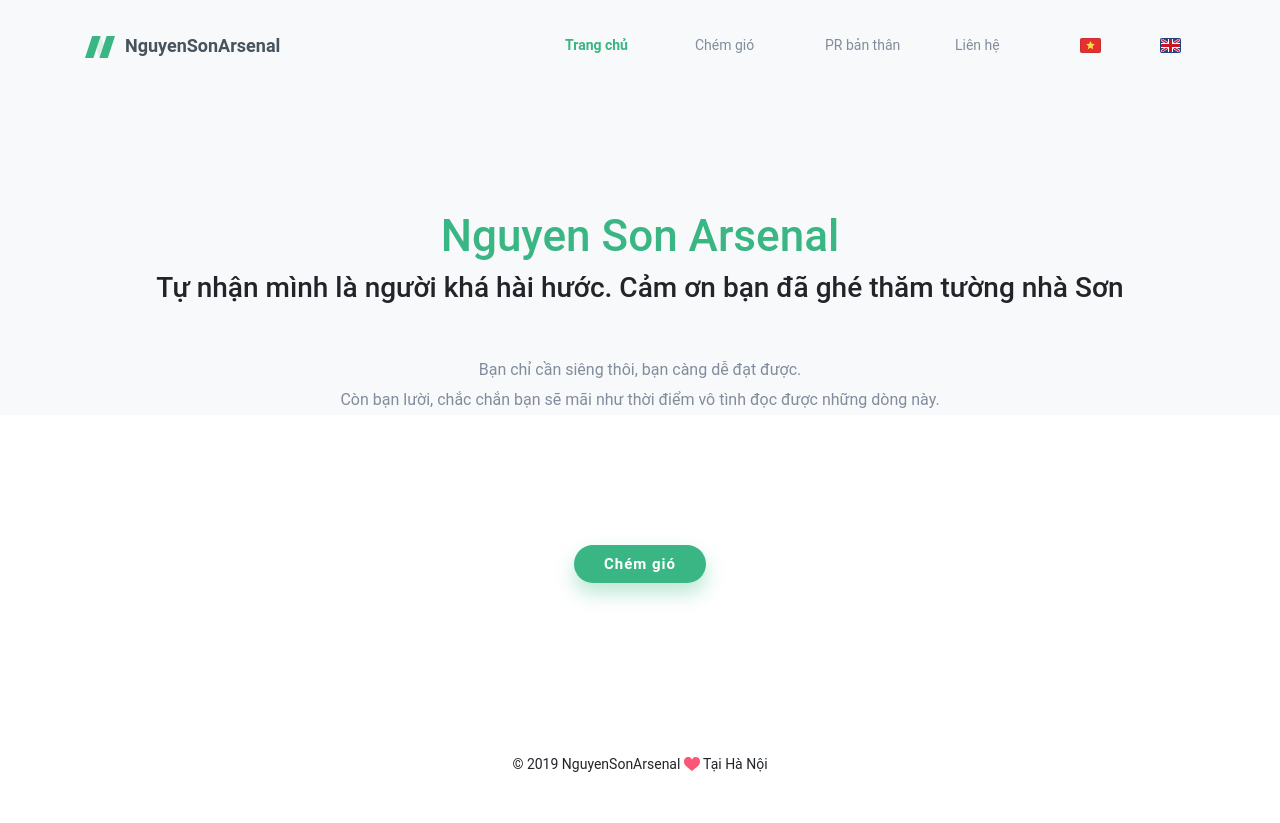
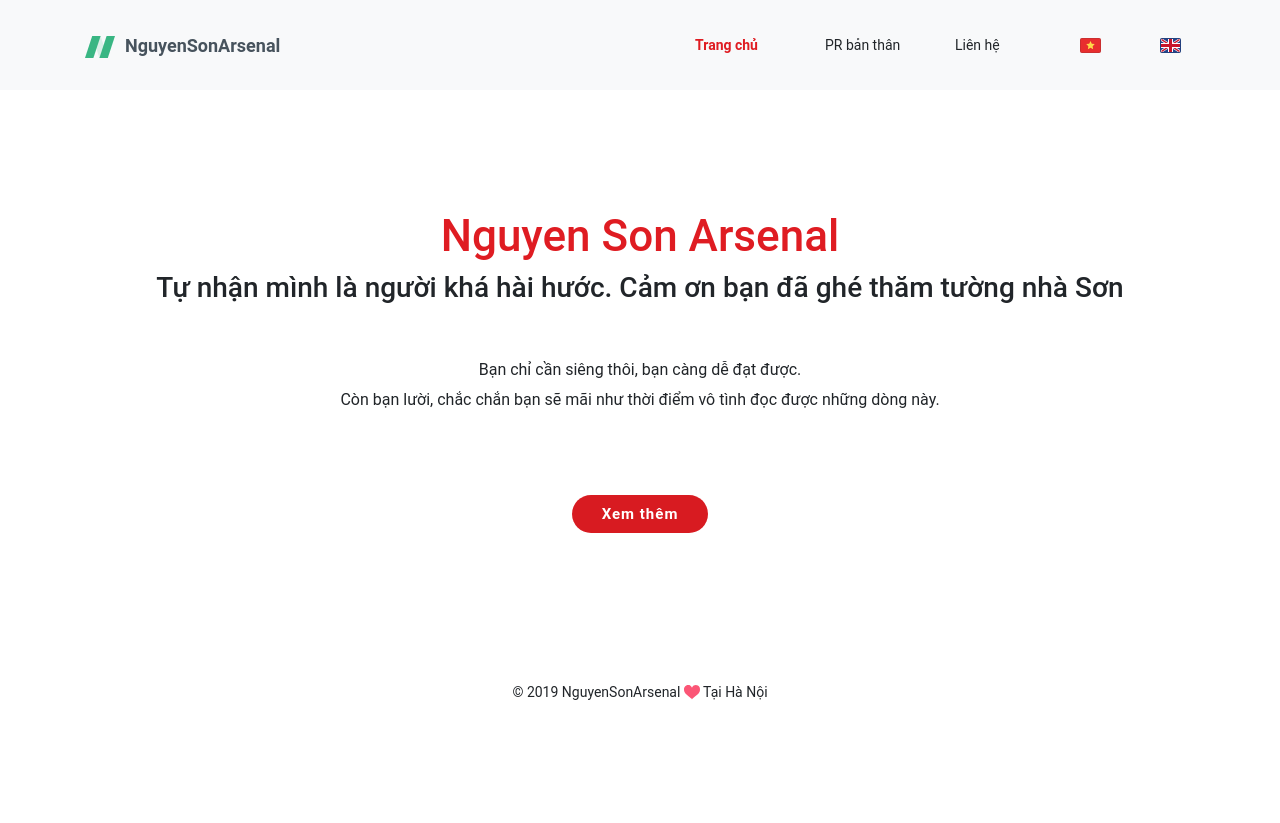
Before and after one commit to NguyenSonArsenal/my_blog, a PHP site: page / in a window 1280 px wide. Shown: the top 823 px of the page. After the commit the page ends 700 px from the top, so only its background shows below. Run offline with PHP 8.4, Linux system fonts and the light colour scheme; some libraries are stand-ins or nearby versions.

Commit message:
add content home page

```diff
--- a/assets/css/contact.css
+++ b/assets/css/contact.css
@@ -14,3 +14,7 @@
 .contact__list h3 {
     margin-bottom: 20px;
 }
+
+.contact .contact__list ul li a{
+    color: #212529;
+}
--- a/assets/css/index.css
+++ b/assets/css/index.css
@@ -0,0 +1,8 @@
+.name {
+    color: #df1c22;
+}
+
+#top .link-profile {
+    text-decoration: none;
+    cursor: pointer;
+}
--- a/assets/css/profile.css
+++ b/assets/css/profile.css
@@ -61,7 +61,6 @@
 
 .message .user .position {
     font-size: 12px;
-    color: #818C9D;
     margin-top: 5px;
 }
 
--- a/assets/css/style.css
+++ b/assets/css/style.css
@@ -46,7 +46,7 @@ ul {
 }
 
 #home {
-    background: #f8f9fa;
+    /*background: #f8f9fa;*/
     padding-top: 12vh;
 }
 
@@ -89,18 +89,18 @@ nav .collapse .navbar-nav .nav-item {
 nav .collapse .navbar-nav .nav-item .nav-item__link {
     margin: 0 20px;
     font-size: 14px;
-    color: #818C9D;
+    color: #212529;
     display: inline-block;
     line-height: 40px;
 }
 
 nav .collapse .navbar-nav .nav-item .nav-item__link:hover {
     text-decoration: none;
-    color: #333C46;
+    color: #df1c22;
 }
 
 nav .collapse .navbar-nav .nav-item .active {
-    color: #39B683;
+    color: #df1c22;
     font-weight: bold;
     position: relative;
 }
@@ -132,25 +132,23 @@ nav .collapse .navbar-nav .lang .lang--flag {
 
 .link-inline-block {
     text-align: center;
-    margin: 50px 0 30px;
 }
 
 .link-inline-block h2 a {
     display: inline-block;
     text-align: center;
-    background: #39B683;
+    background: #d81b21;
     border-radius: 999px;
     color: #fff;
     font-weight: bold;
     text-decoration: none;
     letter-spacing: 1px;
-    box-shadow: 0px 10px 20px 0px rgba(57, 182, 131, 0.35);
     font-size: 15px;
     padding: 10px 30px;
 }
 
-#top .link-inline-block > a:hover {
-    background: #4CBD8F;
+.link-inline-block h2 a:hover {
+    background: #b61318;
 }
 
 #top .illustration {
--- a/index.php
+++ b/index.php
@@ -36,22 +36,17 @@
             <div class="collapse navbar-collapse" id="navbarSupportedContent">
                 <ul class="navbar-nav nav navbar-right ml-auto">
                     <li class="nav-item" data-scroll="home">
-                        <a class="nav-item__link nav-item__link_home color-grey active" href="index.php">
+                        <a class="nav-item__link nav-item__link_home active" href="index.php">
                             <span>Trang chủ</span>
                         </a>
                     </li>
-                    <li class="nav-item" data-scroll="service">
-                        <a class="nav-item__link nav-item__link_service color-grey" href="post.html">
-                            <span>Chém gió</span>
-                        </a>
-                    </li>
                     <li class="nav-item" data-scroll="about">
-                        <a class="nav-item__link nav-item__link_about color-grey" href="profile.html">
+                        <a class="nav-item__link nav-item__link_about" href="profile.html">
                             <span>PR bản thân</span>
                         </a>
                     </li>
                     <li class="nav-item" data-scroll="partner">
-                        <a class="nav-item__link nav-item__link_partner color-grey" href="contact.html">
+                        <a class="nav-item__link nav-item__link_partner" href="contact.html">
                             <span>Liên hệ</span>
                         </a>
                     </li>
@@ -75,14 +70,15 @@
     </nav>
 
     <!-- Description: Top page -->
-    <div class="rowx" id="home">
-        <div class="container">
+
+    <div class="container">
+        <div class="rowx" id="home">
             <div id="top" class="text-center">
-                <h1><span class="color-green">Nguyen Son Arsenal</span></h1>
+                <h1><a href="profile.html" class="link-profile"><span class="name">Nguyen Son Arsenal</span></a></h1>
                 <h3>
-                    <span class="sp-break-line">Tự nhận mình là người khá hài hước. Cảm ơn bạn đã ghé thăm tường nhà Sơn</span>
+                    <span class="sp-break-line fadeInUp animated">Tự nhận mình là người khá hài hước. Cảm ơn bạn đã ghé thăm tường nhà Sơn</span>
                 </h3>
-                <p class="color-grey fadeInDown animated sort-description">
+                <p class="fadeInDown animated sort-description">
                     Bạn chỉ cần siêng thôi, bạn càng dễ đạt được. <br>
                     Còn bạn lười, chắc chắn bạn sẽ mãi như thời điểm vô tình đọc được những dòng này.
                 </p>
@@ -94,7 +90,7 @@
     <div class="rowx" id="">
         <div class="container">
             <div class="link-inline-block bounceIn animated">
-                <h2><a href="javascript;void(0)" class="">Chém gió</a></h2>
+                <h2><a href="./profile.html" class="">Xem thêm</a></h2>
             </div>
         </div>
     </div>
```
Also changed, not shown: contact.html (+1 -6 lines), post.html (deleted, +0 -107 lines), profile.html (+10 -10 lines), assets/images/browser.png (deleted), assets/images/hello.png (deleted), assets/images/menu.png (deleted).
